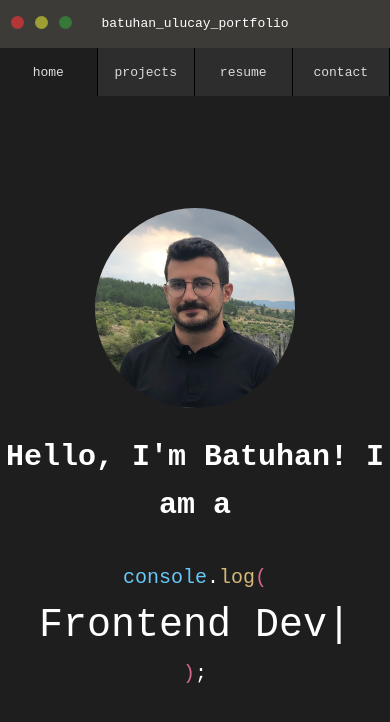
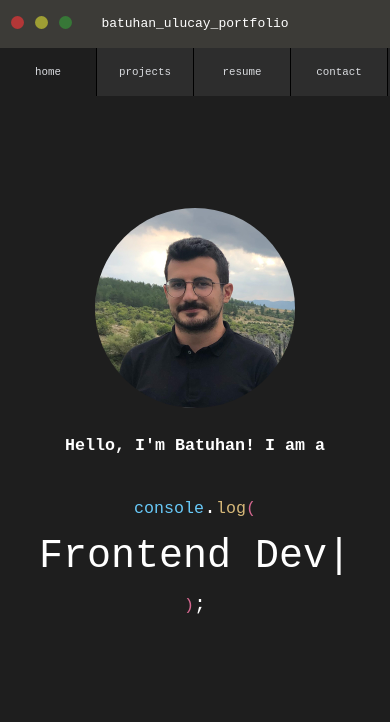
Before and after one commit to BatuhanUlucay/portfolio-site, a React (Create React App) app: page / in a window 390 px wide. Shown: the top 722 px of the page. Built offline with nearby package versions, Linux system fonts and the light colour scheme.

Commit message:
responsiveness changes.

```diff
--- a/src/index.css
+++ b/src/index.css
@@ -9,7 +9,6 @@
 
 .header {
   background-color: #3c3b37;
-  width: 100vw;
   height: 3rem;
   display: flex;
   justify-content: center;
@@ -54,10 +53,9 @@
   background-color: #252526;
   height: 3rem;
   display: flex;
-  width: 100%;
 }
 
-@media only screen and (max-width: 780px) {
+@media only screen and (max-width: 1300px) {
   .tabs {
     padding-left: 0;
   }
@@ -72,6 +70,13 @@
   align-items: center;
   justify-content: center;
   border-right: black solid 1px;
+}
+
+@media only screen and (max-width: 780px) {
+  .tab {
+    width: 6rem;
+    font-size: smaller;
+  }
 }
 
 .tab.active {
@@ -145,6 +150,15 @@
   display: inline;
 }
 
+@media only screen and (max-width: 1300px) {
+  .about-me p {
+    font-size: smaller;
+  }
+  .about-me h2 {
+    font-size: smaller;
+  }
+}
+
 /* Projects */
 
 .projects {
@@ -159,6 +173,12 @@
   grid-auto-rows: minmax(100px, auto);
 }
 
+@media only screen and (max-width: 1300px) {
+  .projects-grid {
+    grid-template-columns: repeat(1, 1fr);
+  }
+}
+
 .project-card {
   height: 30rem;
   width: 25rem;
@@ -167,12 +187,18 @@
   text-align: center;
 }
 
+@media only screen and (max-width: 780px) {
+  .project-card {
+    width: 20rem;
+  }
+}
+
 .project-card img {
   margin-top: 1rem;
   width: 90%;
   height: 60%;
 }
 
-.links a{
-margin: 10px;
+.links a {
+  margin: 10px;
 }
```
